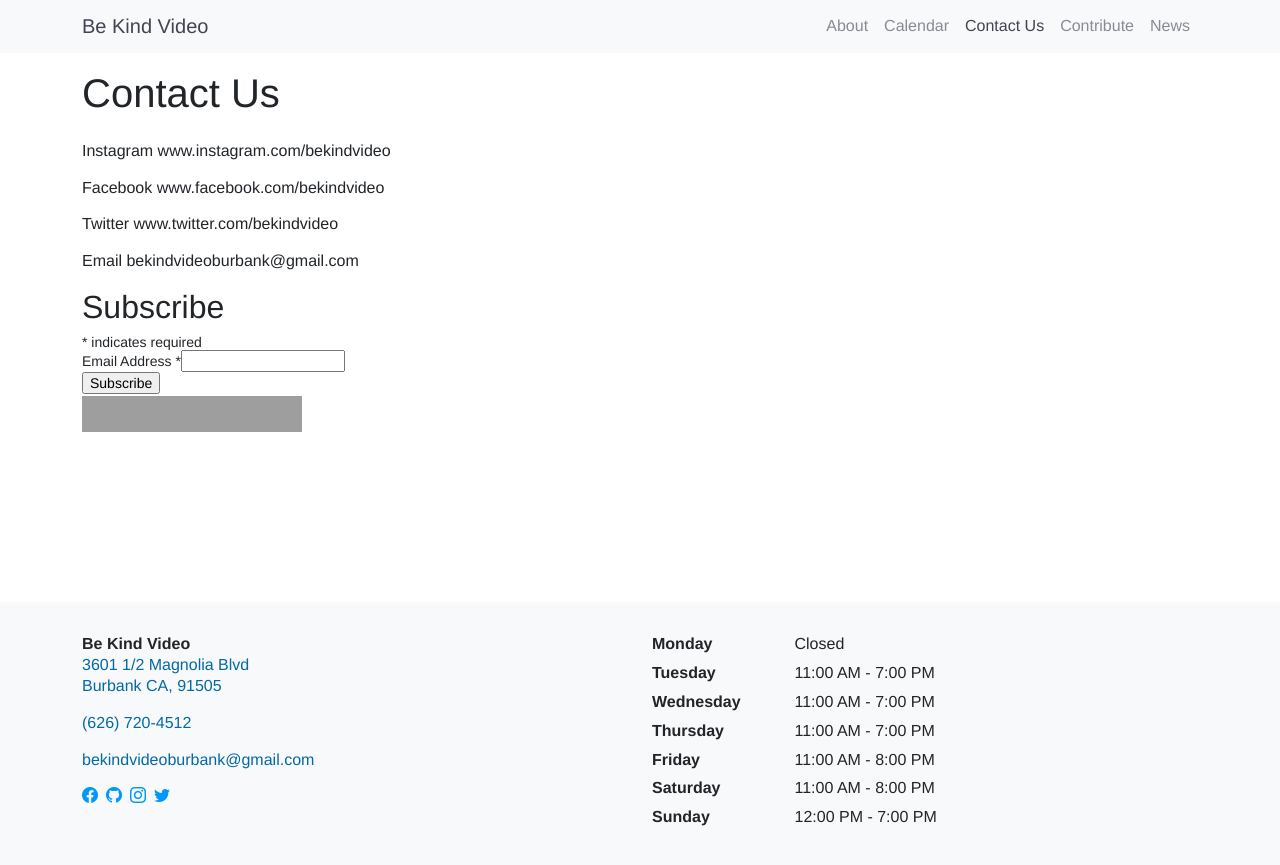
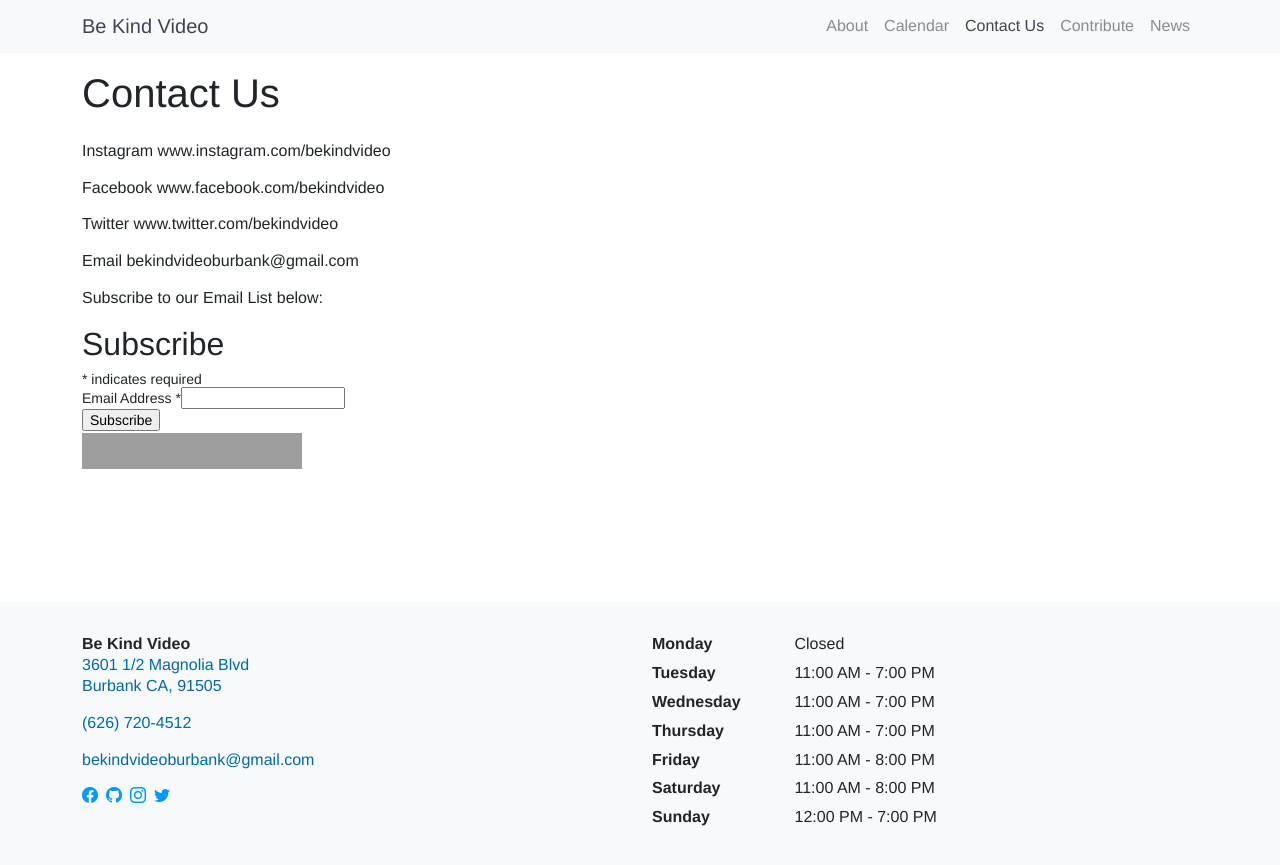
Before and after one commit to arenoir/be-kind-video, a Jekyll site: the page built from contact.markdown, in a window 1280 px wide. Shown: the top 865 px of the page. Built offline with Jekyll 4.4.1, drawn with Linux system fonts in a browser that asks for light colours; comment, search, counter and statistics services are not loaded; grey boxes are pictures that could not be loaded.

Commit message:
Update contact.markdown
Added more space.

```diff
--- a/contact.markdown
+++ b/contact.markdown
@@ -11,6 +11,8 @@
 Twitter   www.twitter.com/bekindvideo
 
 Email     bekindvideoburbank@gmail.com
+
+Subscribe to our Email List below:
 
 <div id="mc_embed_shell">
       <link href="//cdn-images.mailchimp.com/embedcode/classic-061523.css" rel="stylesheet" type="text/css">
```
